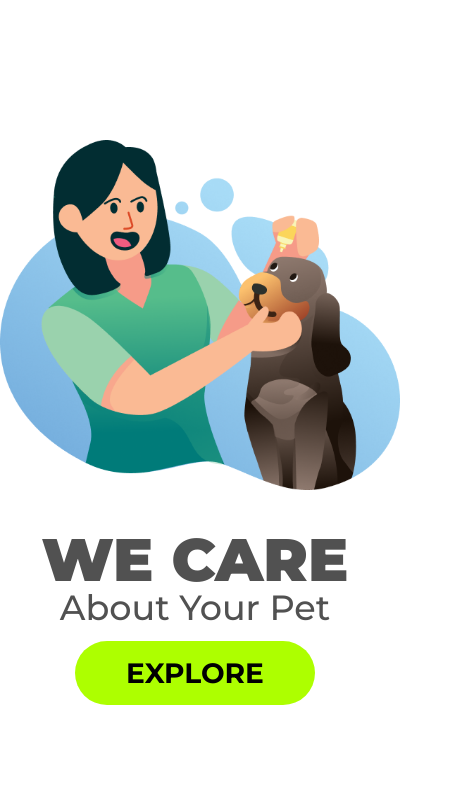
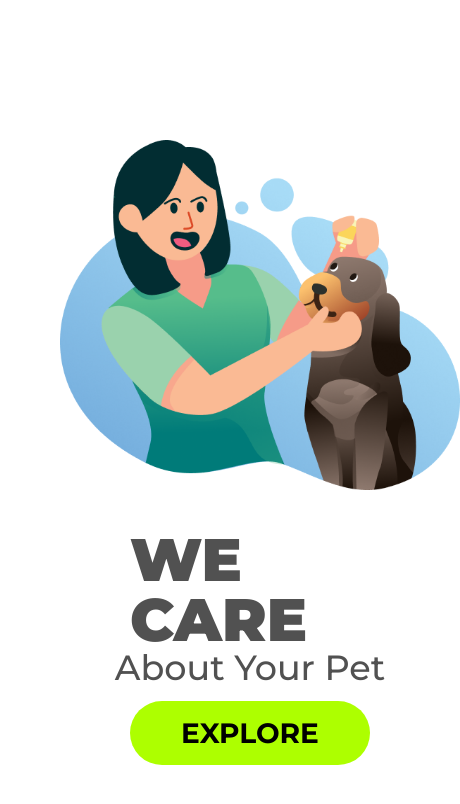
Before and after one commit to deivysonfreiman/meu-primeiro-projeto-git, a plain HTML site: page index.html in a window 390 px wide. Shown: the whole page, 460 px wide, since content can reach past the window. Drawn offline with Linux system fonts and the light colour scheme.

Commit message:
responsive completed

```diff
--- a/styles.css
+++ b/styles.css
@@ -104,7 +104,86 @@ p {
     margin-bottom: 65px;
 }
 
-@media screen and (max-width: 900px) {
+@media screen and (max-width: 1335px) {
+    div {
+        width: 400px;
+    }
+
+    img {
+        width: 500px;
+        height: 432px;
+        margin-left: 125px;
+        margin-top: 190px;
+    }
+
+    p {
+        display: none;
+    }
+
+    h1 {
+        font-size: 80px;
+        line-height: 68px;
+    }
+
+    h2 {
+        font-size: 48px;
+        line-height: 80px;
+    }
+
+
+    .botao-explorar {
+        width: 220px;
+    }
+}
+
+@media screen and (max-width: 1120px) {
+        img {
+            margin-top: 150px;
+            float: right;
+            margin-right: 80px;
+            position: relative;
+            margin-left: 0;
+        }
+
+        h1 {
+            width: 80px;
+        }
+
+        h2 {
+            line-height: 50px;
+            font-size: 40px;
+        }
+
+        .botao-explorar {
+            width: 220px;
+        }
+
+        div {
+            margin-top: 380px;
+            margin-left: 110px;
+            position: fixed;
+        }
+}
+
+
+
+
+
+
+
+
+
+
+
+
+
+
+
+
+
+
+
+@media screen and (max-width: 950px) {
     header {
         display: none;
     }
@@ -116,13 +195,16 @@ p {
 
     img {
         display: block;
-        margin: auto;
         margin-top: 100px;
+        position: absolute;
+        margin-left: 150px;
+
     }
 
     h1 {
         font-size: 80px;
         line-height: 80px;
+        align-items: center;
     }
 
     h2 {
@@ -138,11 +220,13 @@ p {
     }
 
     div {
-        text-align: center;
+
         display: block;
         margin: auto;
-        margin-top: 40px;
+        margin-top: 550px;
+        margin-left: 160px;
     }
+
 }
 
 @media screen and (max-width: 570px) {
@@ -162,11 +246,14 @@ p {
         margin-top: 140px;
         width: 400px;
         height: 350px;
+        position: absolute;
+        margin-left: 60px;
     }
 
     h1 {
         font-size: 60px;
         line-height: 60px;
+        margin-left: 80px;
     }
 
     h2 {
@@ -186,8 +273,10 @@ p {
 
     div {
         text-align: center;
+        position: absolute;
         display: block;
         margin: auto;
-        margin-top: 40px;
+        margin-top: 530px;
+        margin-left: 50px;
     }
 }
```
